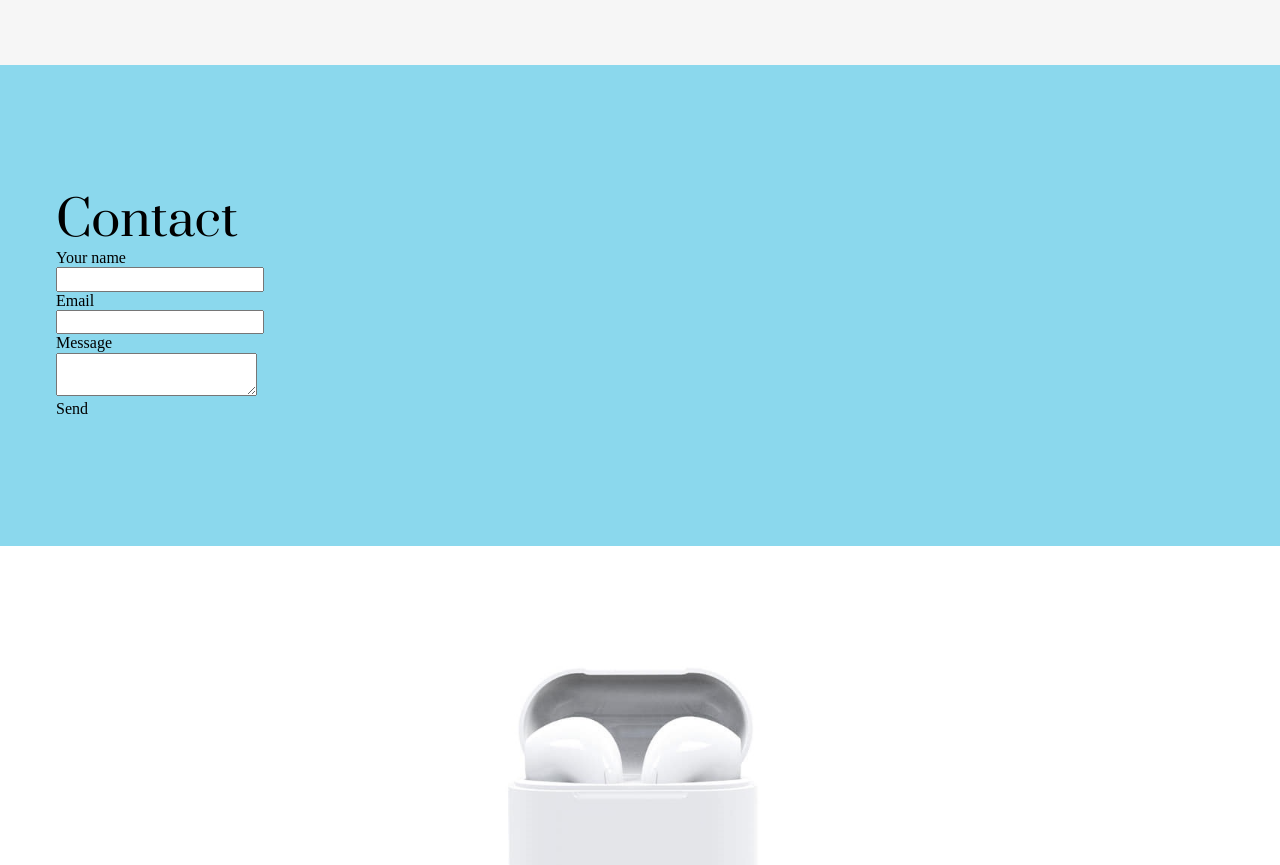
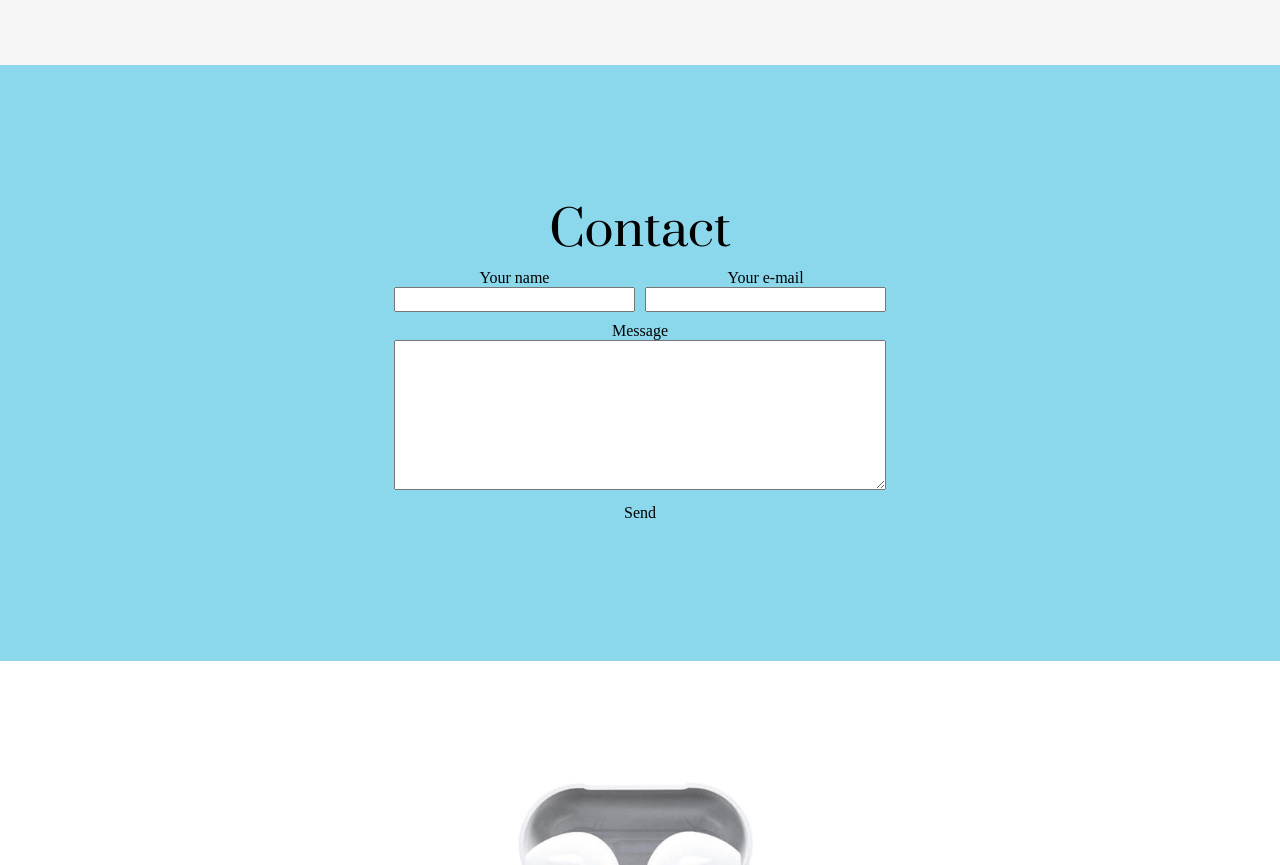
Before and after one commit to topmonitoring/hedphonesSite, a Gatsby site: page / in a window 1280 px wide. Shown: the part 6958-7823 px from the top of the page. Built offline with nearby package versions, Linux system fonts and the light colour scheme; Gatsby itself is replaced by a stand-in of ours; a web font is replaced by a local one.

Commit message:
added responcive form + thankYou page

```diff
--- a/src/components/sections/Contact.js
+++ b/src/components/sections/Contact.js
@@ -1,34 +1,61 @@
 import React from 'react';
 import { navigate } from 'gatsby-link';
-import { Section, Container } from '@components/global';
+import { Section } from '@components/global';
+import styled from 'styled-components';
 
-const Order = () => (
-  <Section id="contact" accent>
-    <Container
-      style={{
-        display: 'block',
-        margin: 'auto',
-      }}
-    >
-      <div className="container">
-        <div className="content">
-          <h1>Contact</h1>
-          <form
-            name="contact"
-            method="post"
-            action="/contact/thanks/"
-            data-netlify="true"
-            data-netlify-honeypot="bot-field"
-            onSubmit={handleSubmit}
-          >
+function encode(data) {
+  return Object.keys(data)
+    .map(key => encodeURIComponent(key) + '=' + encodeURIComponent(data[key]))
+    .join('&');
+}
+
+export default class Index extends React.Component {
+  constructor(props) {
+    super(props);
+    this.state = { isValidated: false };
+  }
+
+  handleChange = e => {
+    this.setState({ [e.target.name]: e.target.value });
+  };
+
+  handleSubmit = e => {
+    e.preventDefault();
+    const form = e.target;
+    fetch('/', {
+      method: 'POST',
+      headers: { 'Content-Type': 'application/x-www-form-urlencoded' },
+      body: encode({
+        'form-name': form.getAttribute('name'),
+        ...this.state,
+      }),
+    })
+      .then(() => navigate(form.getAttribute('action')))
+      .catch(error => alert(error));
+  };
+
+  render() {
+    return (
+      <Section id="contact" accent>
+        <form
+          name="contact"
+          method="post"
+          action="/ThankYou/"
+          data-netlify="true"
+          data-netlify-honeypot="bot-field"
+          onSubmit={this.handleSubmit}
+        >
+          <FormGrid>
+            <h1 style={{ gridArea: 'title' }}>Contact</h1>
             {/* The `form-name` hidden field is required to support form submissions without JavaScript */}
             <input type="hidden" name="form-name" value="contact" />
             <div hidden>
               <label>
                 Don’t fill this out:{' '}
-                <input name="bot-field" onChange={handleChange} />
+                <input name="bot-field" onChange={this.handleChange} />
               </label>
             </div>
+
             <div className="field">
               <label className="label" htmlFor={'name'}>
                 Your name
@@ -38,28 +65,37 @@ const Order = () => (
                   className="input"
                   type={'text'}
                   name={'name'}
-                  onChange={handleChange}
+                  onChange={this.handleChange}
                   id={'name'}
                   required={true}
+                  style={{ gridArea: 'name', width: '100%' }}
                 />
               </div>
             </div>
+
             <div className="field">
               <label className="label" htmlFor={'email'}>
-                Email
+                Your e-mail
               </label>
               <div className="control">
                 <input
                   className="input"
                   type={'email'}
                   name={'email'}
-                  onChange={handleChange}
+                  onChange={this.handleChange}
                   id={'email'}
                   required={true}
+                  style={{ gridArea: 'email', width: '100%' }}
                 />
               </div>
             </div>
-            <div className="field">
+
+            <div
+              className="field"
+              style={{
+                gridArea: 'message',
+              }}
+            >
               <label className="label" htmlFor={'message'}>
                 Message
               </label>
@@ -67,47 +103,39 @@ const Order = () => (
                 <textarea
                   className="textarea"
                   name={'message'}
-                  onChange={handleChange}
+                  onChange={this.handleChange}
                   id={'message'}
                   required={true}
+                  style={{
+                    width: '100%',
+                    height: '150px',
+                  }}
                 />
               </div>
             </div>
-            <div className="field">
+            <div className="field" style={{ gridArea: 'button' }}>
               <button className="button is-link" type="submit">
                 Send
               </button>
             </div>
-          </form>
-        </div>
-      </div>
-    </Container>
-  </Section>
-);
+          </FormGrid>
+        </form>
+      </Section>
+    );
+  }
+}
+const FormGrid = styled.div`
+  text-align: center;
+  margin: auto;
+  width: 40%;
+  padding: 10px;
+  display: grid;
+  grid-gap: 10px;
+  grid-template-columns: 1fr 1fr;
 
-const handleChange = e => {
-  this.setState({ [e.target.name]: e.target.value });
-};
-
-const handleSubmit = e => {
-  e.preventDefault();
-  const form = e.target;
-  fetch('/', {
-    method: 'POST',
-    headers: { 'Content-Type': 'application/x-www-form-urlencoded' },
-    body: encode({
-      'form-name': form.getAttribute('name'),
-      ...this.state,
-    }),
-  })
-    .then(() => navigate(form.getAttribute('action')))
-    .catch(error => alert(error));
-};
-
-function encode(data) {
-  return Object.keys(data)
-    .map(key => encodeURIComponent(key) + '=' + encodeURIComponent(data[key]))
-    .join('&');
-}
-
-export default Order;
+  grid-template-areas:
+    'title title'
+    'name email'
+    'message message'
+    'button button';
+`;
--- /dev/null
+++ b/src/pages/ThankYou.js
@@ -0,0 +1,28 @@
+import React from 'react';
+import { Link } from 'gatsby';
+
+import Layout from '@common/Layout';
+import Footer from '@sections/Footer';
+import styled from 'styled-components';
+
+const ThankYouPage = () => (
+  <Layout>
+    <Center>
+      <h1>Thank you!</h1>
+      <p>This is a custom thank you page for form submissions</p>
+
+      <Link to="/">Go back to the homepage</Link>
+    </Center>
+
+    <Footer />
+  </Layout>
+);
+
+export default ThankYouPage;
+
+const Center = styled.div`
+  text-align: center;
+  margin: auto;
+  width: 50%;
+  padding: 10px;
+`;
```
Also changed, not shown: src/pages/page-2.js (deleted, +0 -17 lines).
